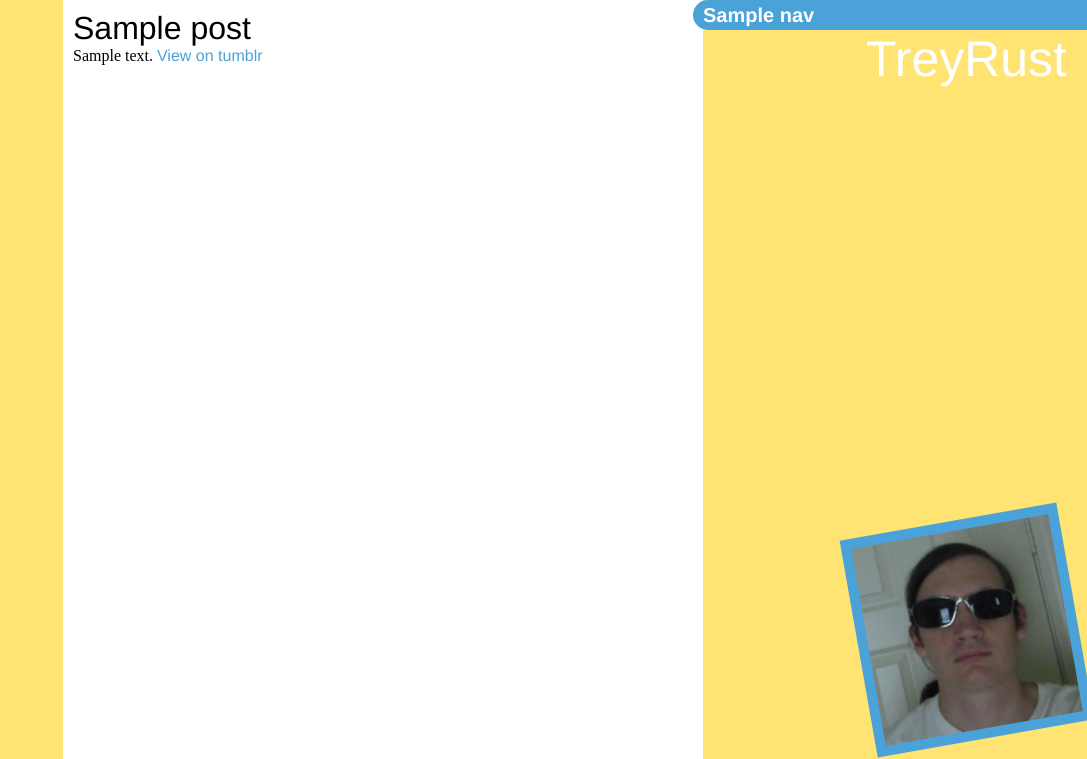
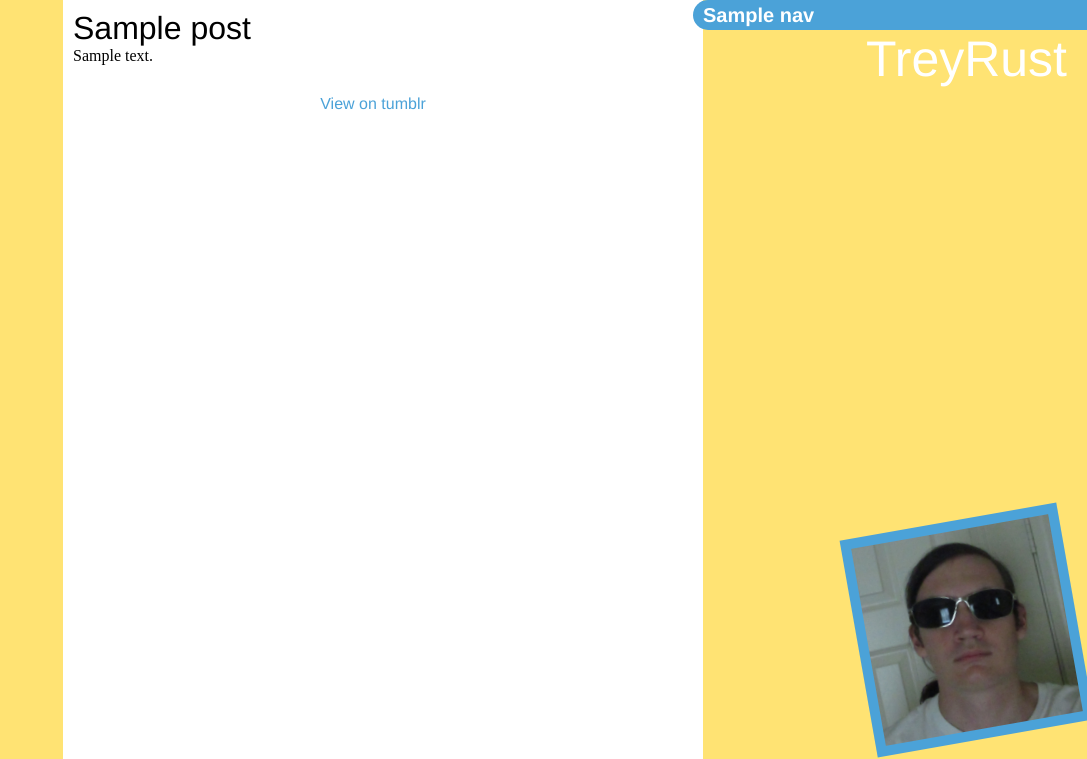
Before and after one commit to TreyRust/treyrust.com, a Flask app: template templates/blogroll.html in a window 1280 px wide. Shown: the top 759 px of the page, without its empty margins (193-1280 px from the left). Run offline with Flask 2, Linux system fonts and the light colour scheme; the template is opened without the code that fills it: most values are stand-ins (such as "Sample title", 1, 10 or a date in 2020).

Commit message:
Restyled the "View on tumblr" link.

```diff
--- a/static/template.css
+++ b/static/template.css
@@ -101,12 +101,20 @@ a:hover
 	background-color: #C74BD8;
 }
 
+.tumLinkContainer
+{
+	margin-top: 30px;
+	margin-bottom: 30px;
+	display: block;
+	text-align: center;
+}
+
 .postDivider
 {
 	width: 600px;
 	height: 1px;
 	background-color: silver;
-	margin-top: 20px;
+	margin-top: 0;
 	margin-bottom: 20px;
 }
 
--- a/templates/blogroll.html
+++ b/templates/blogroll.html
@@ -13,7 +13,9 @@
 
 	{{ body|safe }}
 
-	<a href='{{ link }}' target="_blank">View on tumblr</a>
+	<div class='tumLinkContainer'>
+		<a href='{{ link }}' target="_blank">View on tumblr</a>
+	</div>
 
 	{% if not loop.last %}
 		<div class='postDivider'></div>
```
